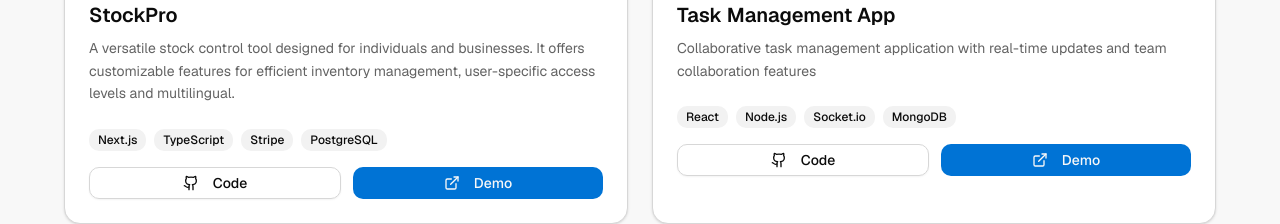
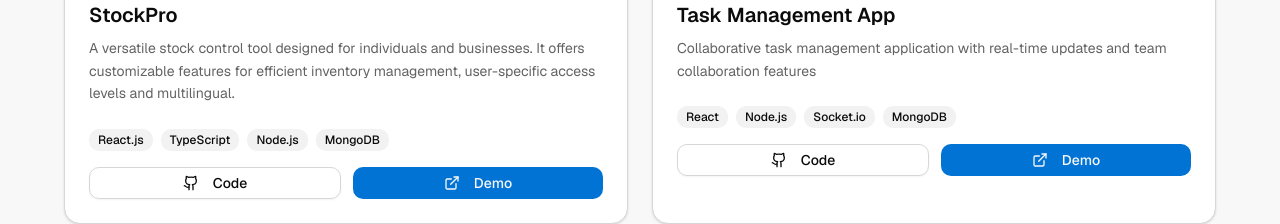
Before and after one commit to rodrigojmayer/portfolio2.0, a Next.js app: page / in a window 1280 px wide. Shown: the part 3360-3584 px from the top of the page. Built offline with nearby package versions, Linux system fonts and the light colour scheme.

Commit message:
tags stock pro project

```diff
--- a/components/projects.tsx
+++ b/components/projects.tsx
@@ -16,7 +16,7 @@ export function Projects() {
       title: t.projects.items[0].title,
       description: t.projects.items[0].description,
       image: "/Great-stock-pro-image-show3.png",
-      tags: ["Next.js", "TypeScript", "Stripe", "PostgreSQL"],
+      tags: ["React.js", "TypeScript", "Node.js", "MongoDB"],
       // tags: ["Next.js", "TypeScript", "Stripe", "PostgreSQL"],
       github: "https://github.com/rodrigojmayer/stockpro",
       demo: 'https://stockpro-deploy.onrender.com/',
```
